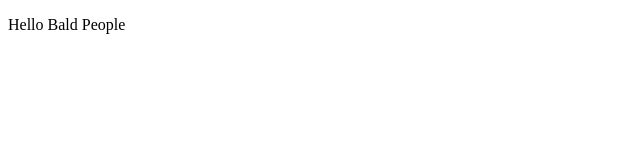
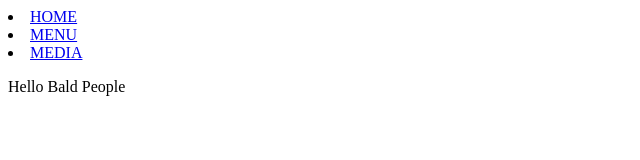
Before and after one commit to WVCS/portfolio-BaldoHado, a plain HTML site: page index.html in a window 1280 px wide. Shown: the whole page, without its empty margins (0-640 px from the left). Drawn offline with Linux system fonts and the light colour scheme.

Commit message:
Update index.html

```diff
--- a/index.html
+++ b/index.html
@@ -1,6 +1,10 @@
 <!DOCTYPE HTML>
 <html>
   <body>
+    <li><a class="active" href="#HOME"> HOME </a></li>
+      <li> <a href="$MENU">MENU</a></li>
+      <li> <a href="#MEDIA"> MEDIA</a></li>
+    </ul>
     <p> Hello Bald People </p>
   </body>
 </html>
```
